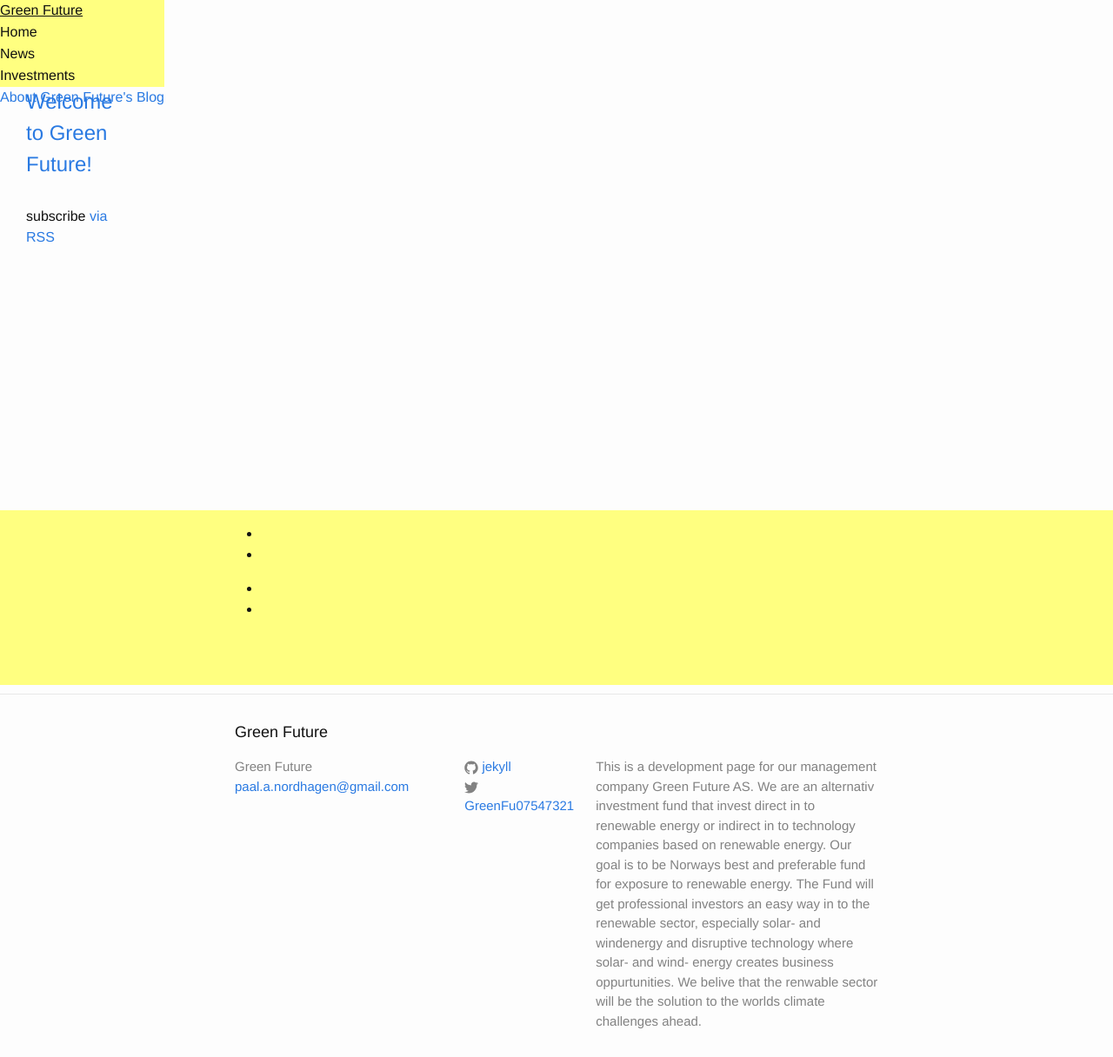
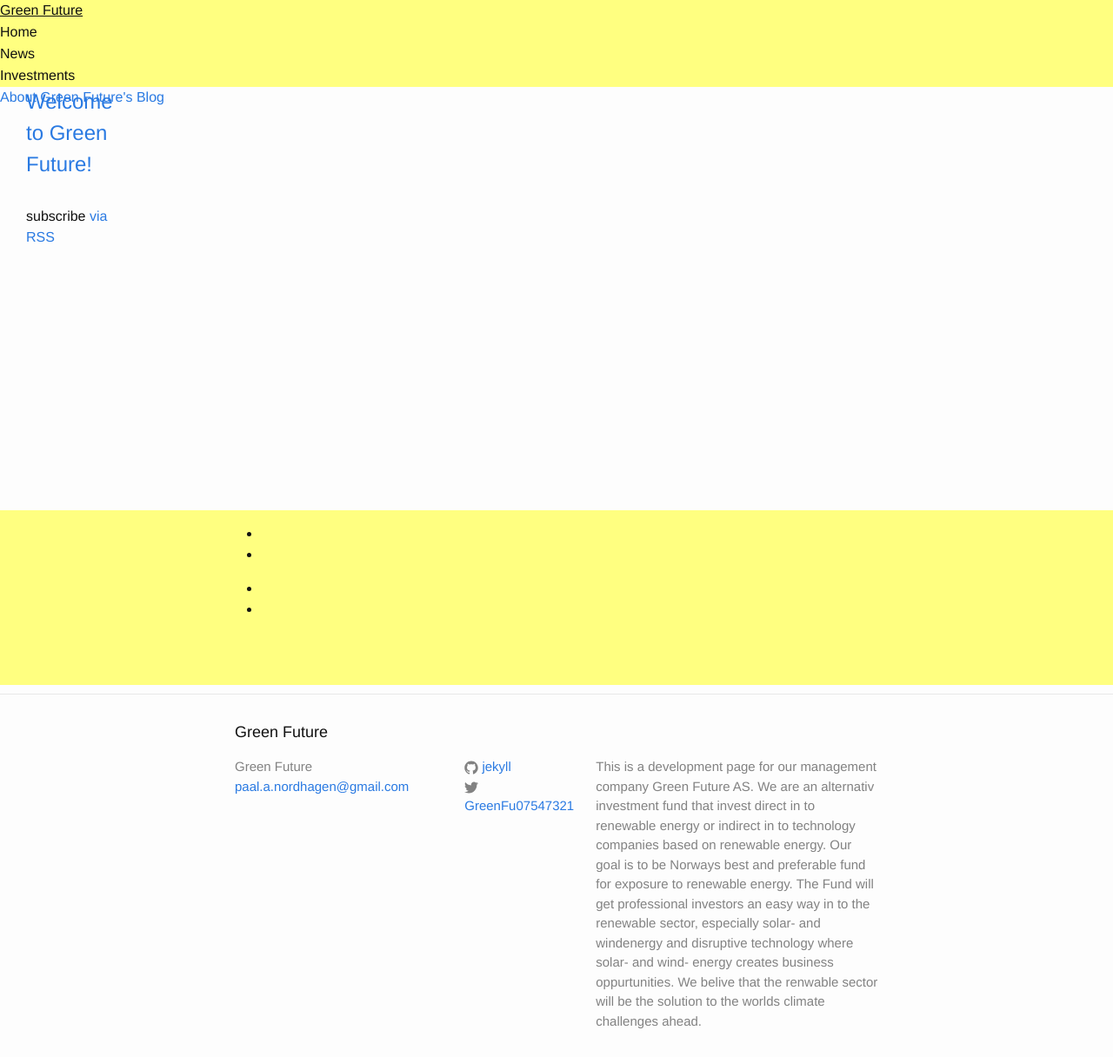
Before and after one commit to Paal-August/Paal-August.github.io, a Jekyll site: the page built from index.html, in a window 1280 px wide and 1216 px high. Shown: the whole window at 87% size. Built offline with Jekyll 4.4.1, drawn with Linux system fonts in a browser that asks for light colours.

Commit message:
Update _layout.scss

```diff
--- a/_sass/_layout.scss
+++ b/_sass/_layout.scss
@@ -16,7 +16,7 @@
   display:grid;
   height:100px;
   grid-gap: 1px;
- /* width:100%;*/
+  width:100%;
   position:fixed;
   background-color:rgb(255, 255, 128);
   grid-area: 1 / 1 / 2/8;
```
